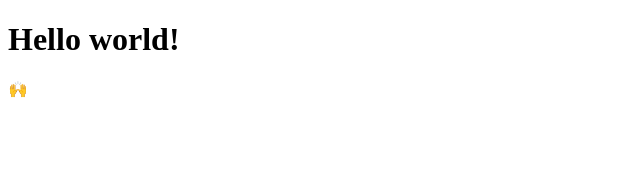
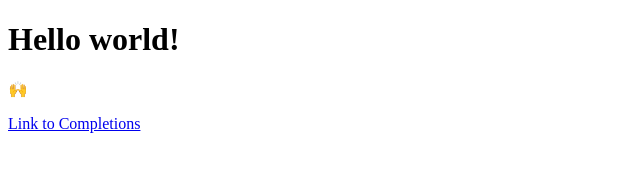
Before and after one commit to jokane516/my-awesome-project, a plain HTML site: page index.html in a window 1280 px wide. Shown: the whole page, without its empty margins (0-640 px from the left). Drawn offline with Linux system fonts and the light colour scheme.

Commit message:
Update index.html

```diff
--- a/index.html
+++ b/index.html
@@ -7,6 +7,8 @@
 
 <h1>Hello world!</h1>
 <p>🙌</p>
+<a href = "https://github.com/jokane516/learn-git-milestones/blob/main/README.md#completions">Link to Completions</a>
+
 
 </body>
 </html>
```
